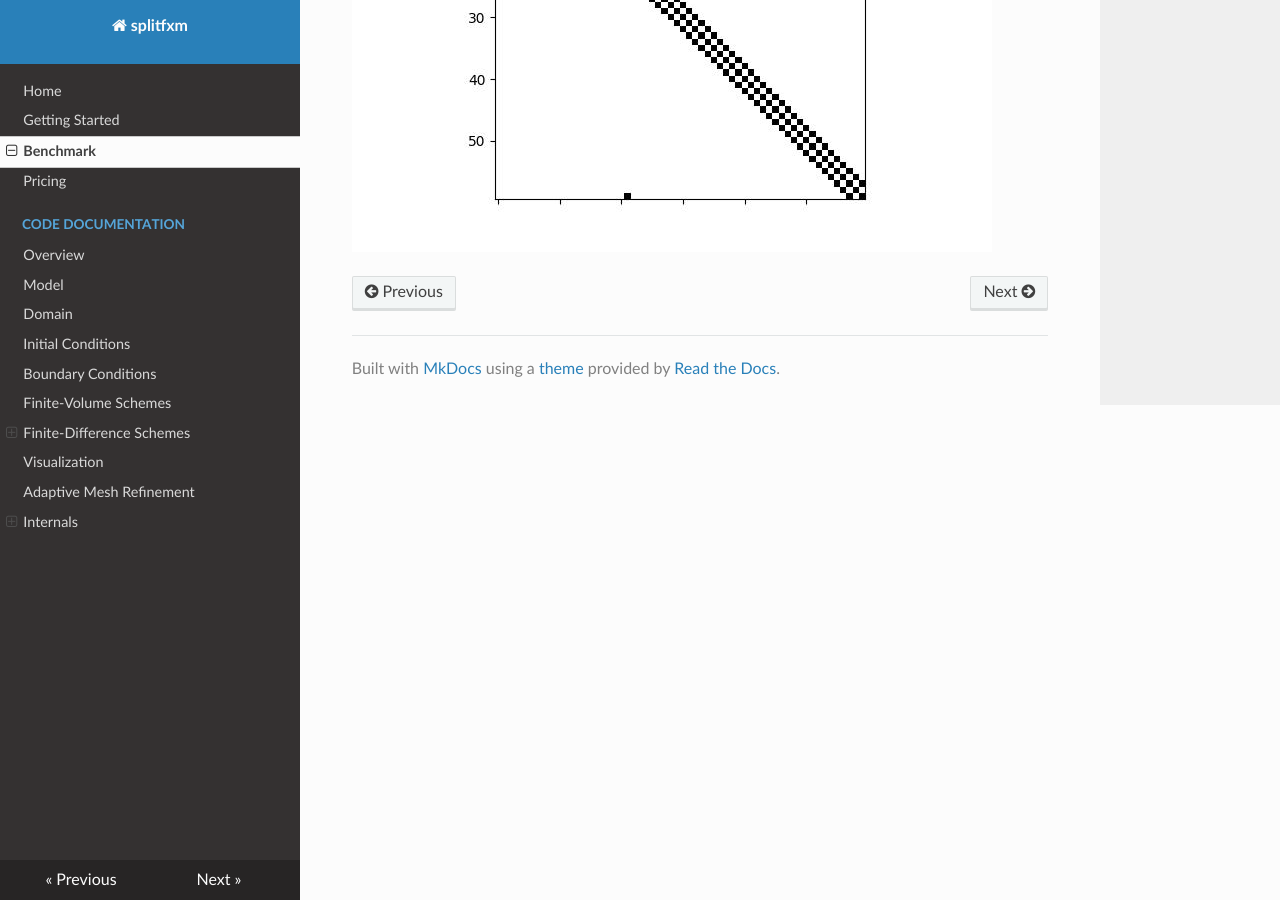
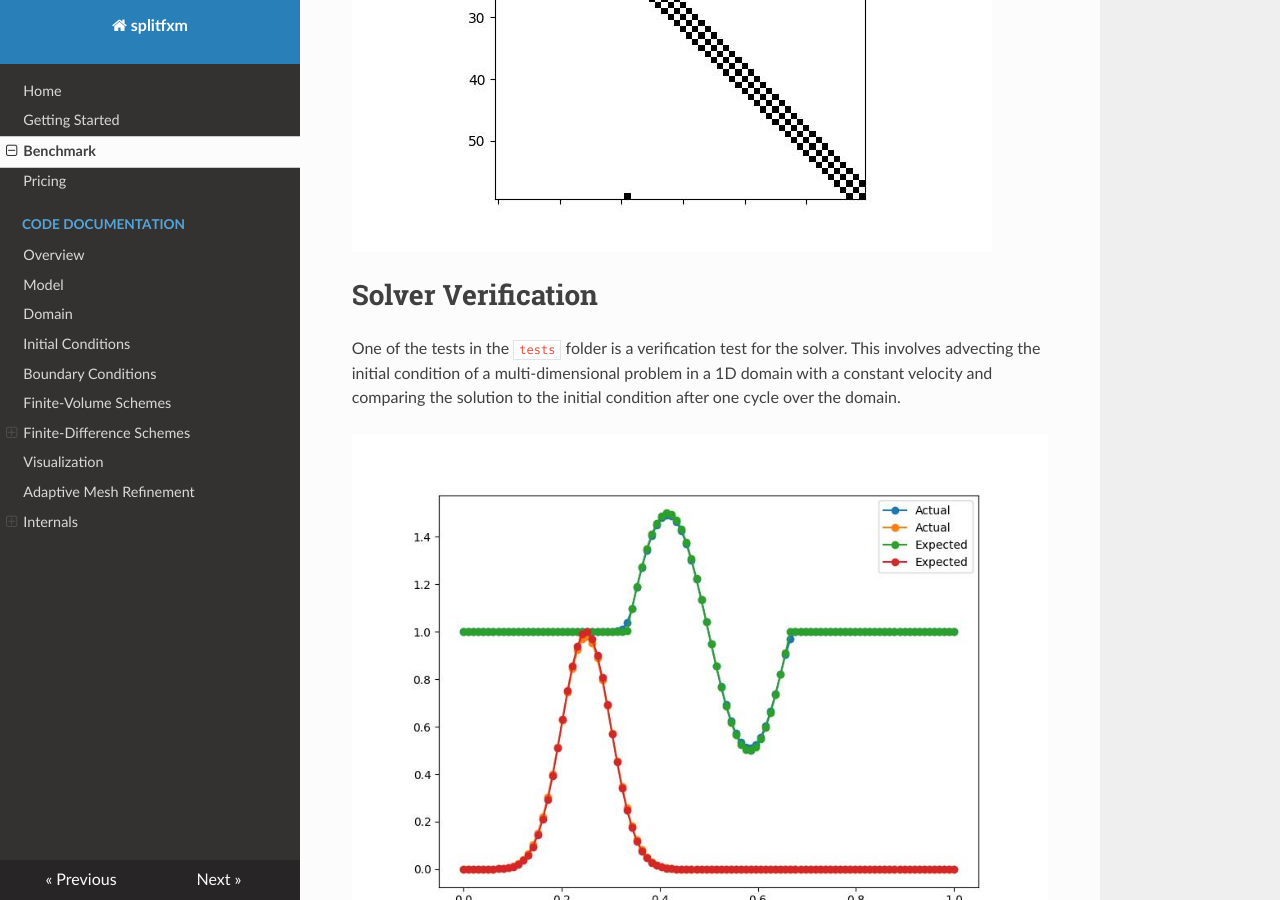
Before and after one commit to gpavanb1/SplitFXM, an MkDocs documentation site: the page built from docs/benchmark.md, in a window 1280 px wide and 900 px high, scrolled down 857 px. Built offline with MkDocs 1.6.1, drawn with Linux system fonts in a browser that asks for light colours; nearby versions of some CDN libraries.

Commit message:
Modified benchmark and updated flux docs order

```diff
--- a/docs/benchmark.md
+++ b/docs/benchmark.md
@@ -16,3 +16,9 @@
 The sparsity pattern of the Jacobian is as follows. Both `split` parameter and boundary conditions lead to wrap-around and reshuffle of the sparse entries, which are correctly captured and match with the dense Jacobian entries. Note that the image is shown for N=20 for better representation. Also,
 
 ![img](images/benchmark.jpg)
+
+# Solver Verification
+
+One of the tests in the `tests` folder is a verification test for the solver. This involves advecting the initial condition of a multi-dimensional problem in a 1D domain with a constant velocity and comparing the solution to the initial condition after one cycle over the domain.
+
+![img](images/verification.jpg)
```
Also changed, not shown: docs/flux.md (+13 -12 lines), docs/images/verification.jpg (added).
